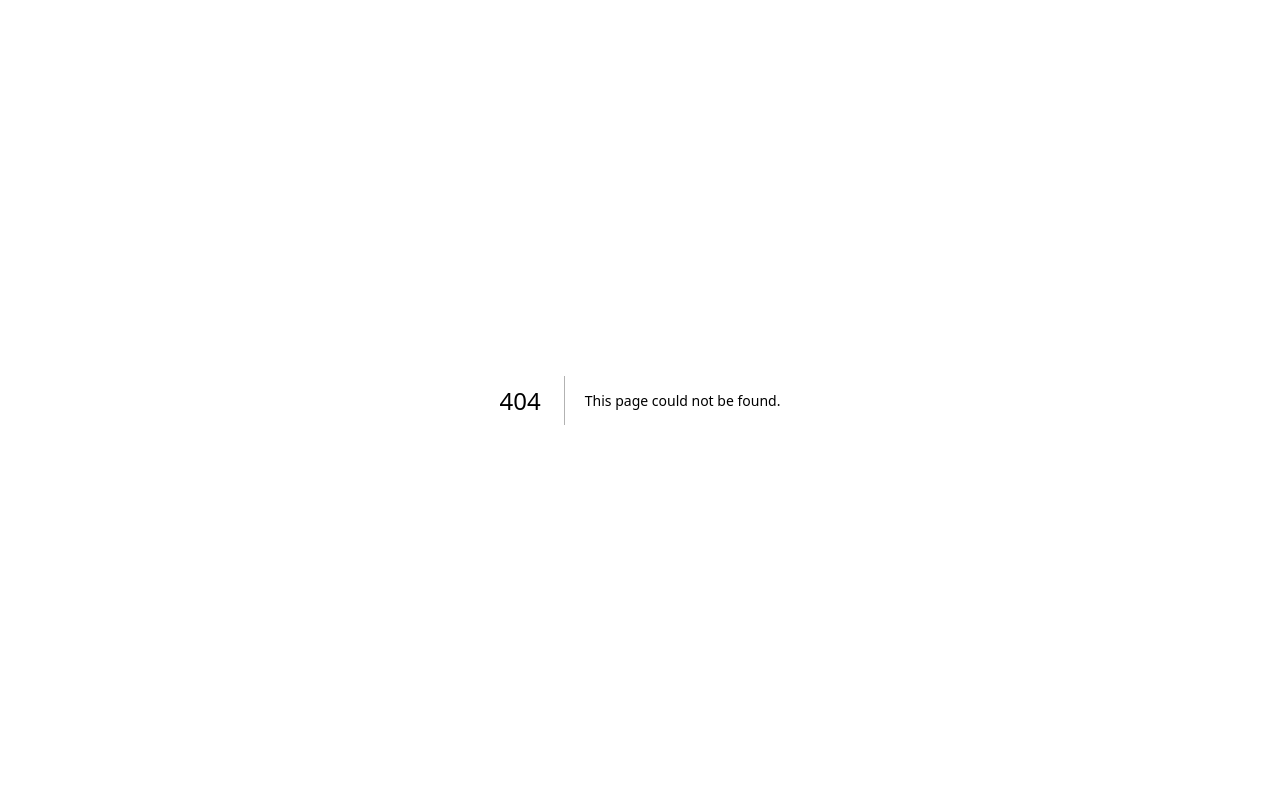
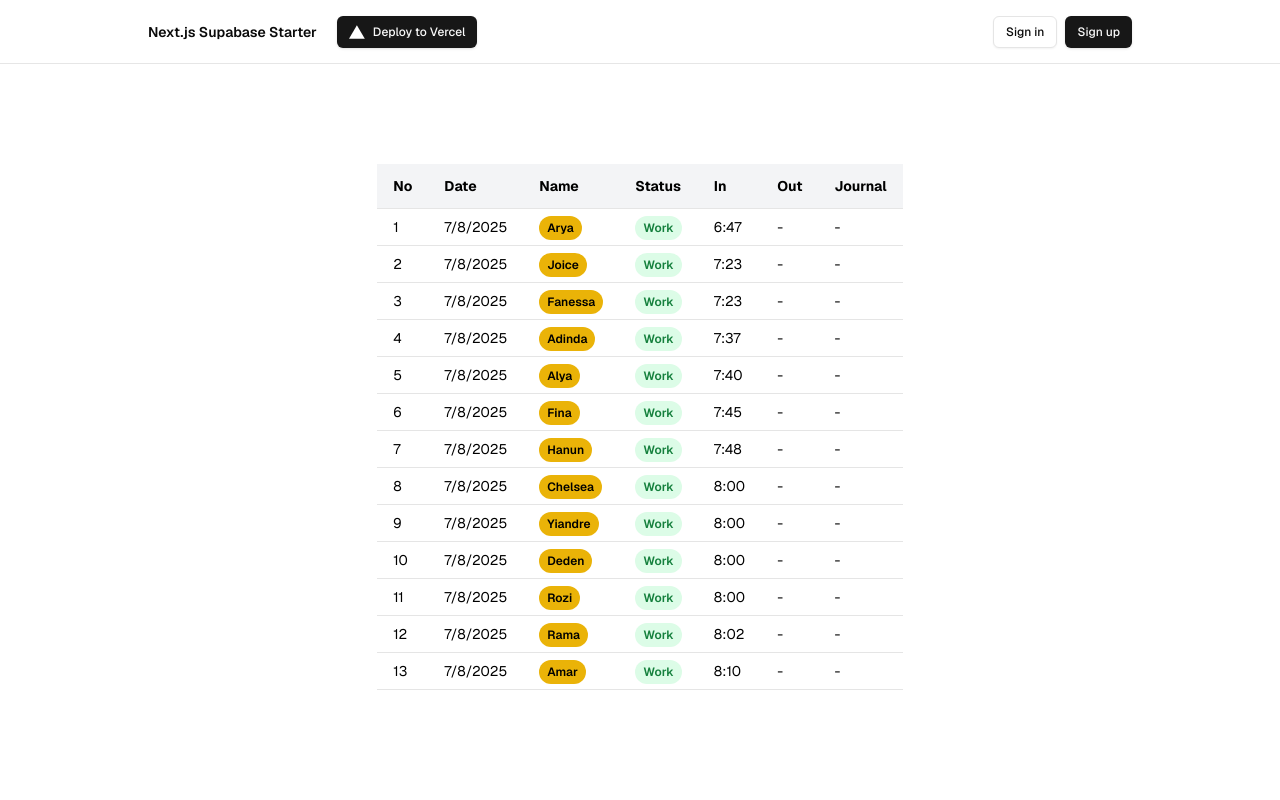
Before and after one commit to ghazwanz/attendance, a Next.js app: page /protected/attendances in a window 1280 px wide. Before the commit this address had no page. Shown: the top 800 px of the page. Built offline with nearby package versions, Linux system fonts and the light colour scheme; no server answers.

Commit message:
mengubah halaman attendance

```diff
--- /dev/null
+++ b/app/protected/attendances/page.tsx
@@ -0,0 +1,60 @@
+import React from "react";
+
+const dataJurnal = [
+  { tanggal: "7/8/2025", nama: "Arya", status: "Work", masuk: "6:47", keluar: "", jurnal: "" },
+  { tanggal: "7/8/2025", nama: "Joice", status: "Work", masuk: "7:23", keluar: "", jurnal: "" },
+  { tanggal: "7/8/2025", nama: "Fanessa", status: "Work", masuk: "7:23", keluar: "", jurnal: "" },
+  { tanggal: "7/8/2025", nama: "Adinda", status: "Work", masuk: "7:37", keluar: "", jurnal: "" },
+  { tanggal: "7/8/2025", nama: "Alya", status: "Work", masuk: "7:40", keluar: "", jurnal: "" },
+  { tanggal: "7/8/2025", nama: "Fina", status: "Work", masuk: "7:45", keluar: "", jurnal: "" },
+  { tanggal: "7/8/2025", nama: "Hanun", status: "Work", masuk: "7:48", keluar: "", jurnal: "" },
+  { tanggal: "7/8/2025", nama: "Chelsea", status: "Work", masuk: "8:00", keluar: "", jurnal: "" },
+  { tanggal: "7/8/2025", nama: "Yiandre", status: "Work", masuk: "8:00", keluar: "", jurnal: "" },
+  { tanggal: "7/8/2025", nama: "Deden", status: "Work", masuk: "8:00", keluar: "", jurnal: "" },
+  { tanggal: "7/8/2025", nama: "Rozi", status: "Work", masuk: "8:00", keluar: "", jurnal: "" },
+  { tanggal: "7/8/2025", nama: "Rama", status: "Work", masuk: "8:02", keluar: "", jurnal: "" },
+  { tanggal: "7/8/2025", nama: "Amar", status: "Work", masuk: "8:10", keluar: "", jurnal: "" },
+];
+
+export default function JurnalFullScreen() {
+  return (
+    <div className="min-h-screen bg-white text-black">
+      <div className="overflow-x-auto w-full">
+        <table className="min-w-full table-auto text-sm border-collapse">
+          <thead className="bg-gray-100 border-b">
+            <tr className="text-left text-black">
+              <th className="px-4 py-3">No</th>
+              <th className="px-4 py-3">Date</th>
+              <th className="px-4 py-3">Name</th>
+              <th className="px-4 py-3">Status</th>
+              <th className="px-4 py-3">In</th>
+              <th className="px-4 py-3">Out</th>
+              <th className="px-4 py-3">Journal</th>
+            </tr>
+          </thead>
+          <tbody>
+            {dataJurnal.map((item, index) => (
+              <tr key={index} className="border-b hover:bg-gray-50">
+                <td className="px-4 py-2">{index + 1}</td>
+                <td className="px-4 py-2">{item.tanggal}</td>
+                <td className="px-4 py-2">
+                  <span className="px-2 py-1 rounded-full text-xs font-semibold bg-yellow-500 text-black">
+                    {item.nama}
+                  </span>
+                </td>
+                <td className="px-4 py-2">
+                  <span className="bg-green-100 text-green-700 text-xs font-semibold px-2 py-1 rounded-full">
+                    {item.status}
+                  </span>
+                </td>
+                <td className="px-4 py-2">{item.masuk}</td>
+                <td className="px-4 py-2">{item.keluar || "-"}</td>
+                <td className="px-4 py-2">{item.jurnal || "-"}</td>
+              </tr>
+            ))}
+          </tbody>
+        </table>
+      </div>
+    </div>
+  );
+}
```
